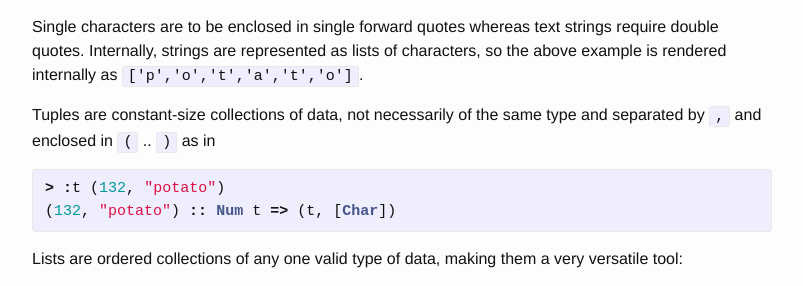
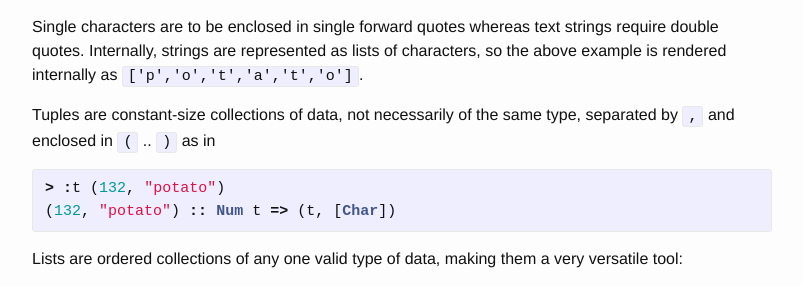
Before and after one commit to ocramz/ocramz.github.io, a Jekyll site: the page built from _posts/2015-08-21-haskell-tut-v1.markdown, in a window 1280 px wide and 900 px high, scrolled down 2128 px. Shown: the part 154-440 px from the top of the window, without its empty margins (238-1041 px from the left). Built offline with Jekyll 4.4.1, drawn with Linux system fonts in a browser that asks for light colours; Markdown is read by kramdown in place of the engine named in the settings; formulas are drawn with MathJax 3.

Commit message:
blog update

```diff
--- /dev/null
+++ b/_posts/.#2015-08-21-haskell-tut-v1.markdown
@@ -0,0 +1 @@
+ocramz@fermi.local.5625
--- a/_posts/2015-08-21-haskell-tut-v1.markdown
+++ b/_posts/2015-08-21-haskell-tut-v1.markdown
@@ -88,7 +88,7 @@ The exponential `exp` is a function of a single parameter (a real number, here r
 
 Single characters are to be enclosed in single forward quotes whereas text strings require double quotes. Internally, strings are represented as lists of characters, so the above example is rendered internally as `['p','o','t','a','t','o']`.
 
-Tuples are constant-size collections of data, not necessarily of the same type and separated by `,` and enclosed in `(` .. `)` as in
+Tuples are constant-size collections of data, not necessarily of the same type, separated by `,` and enclosed in `(` .. `)` as in
 
 {% highlight haskell%}
 > :t (132, "potato")
```
Also changed, not shown: 2 other files.
